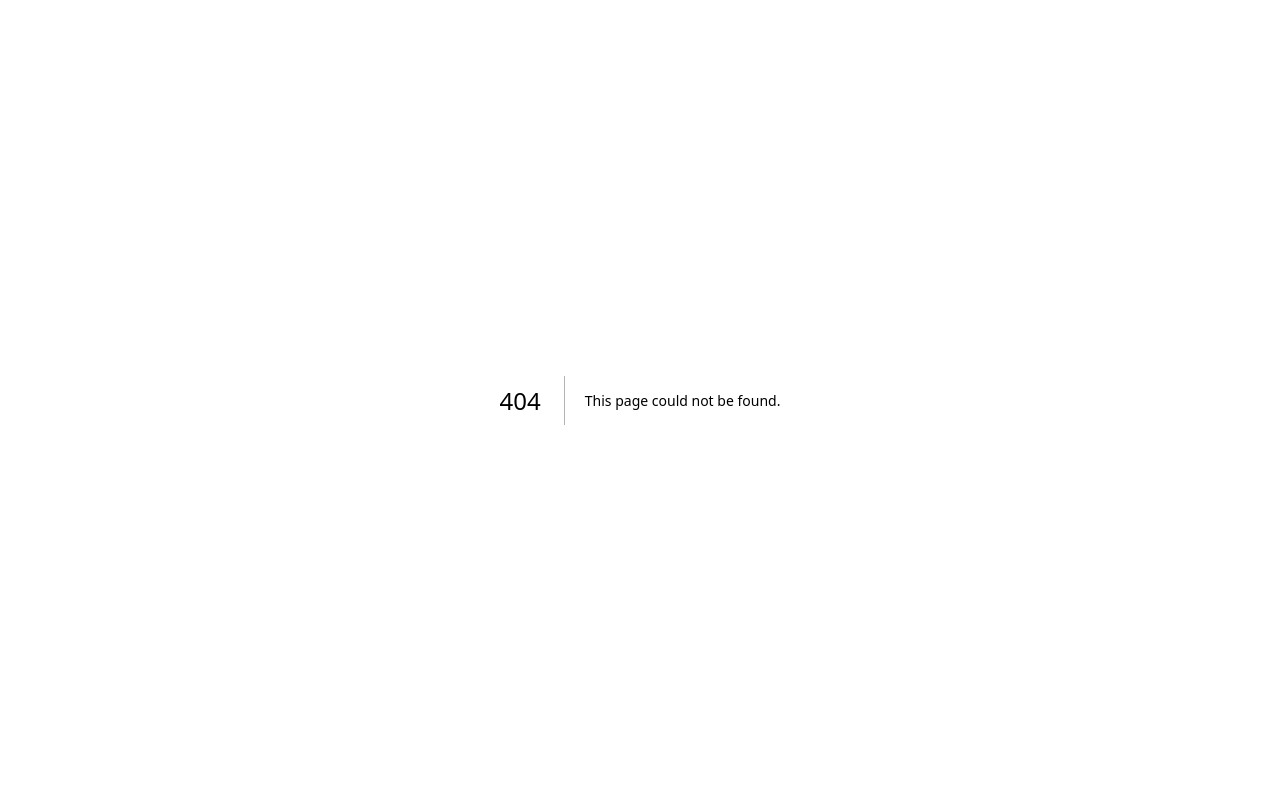
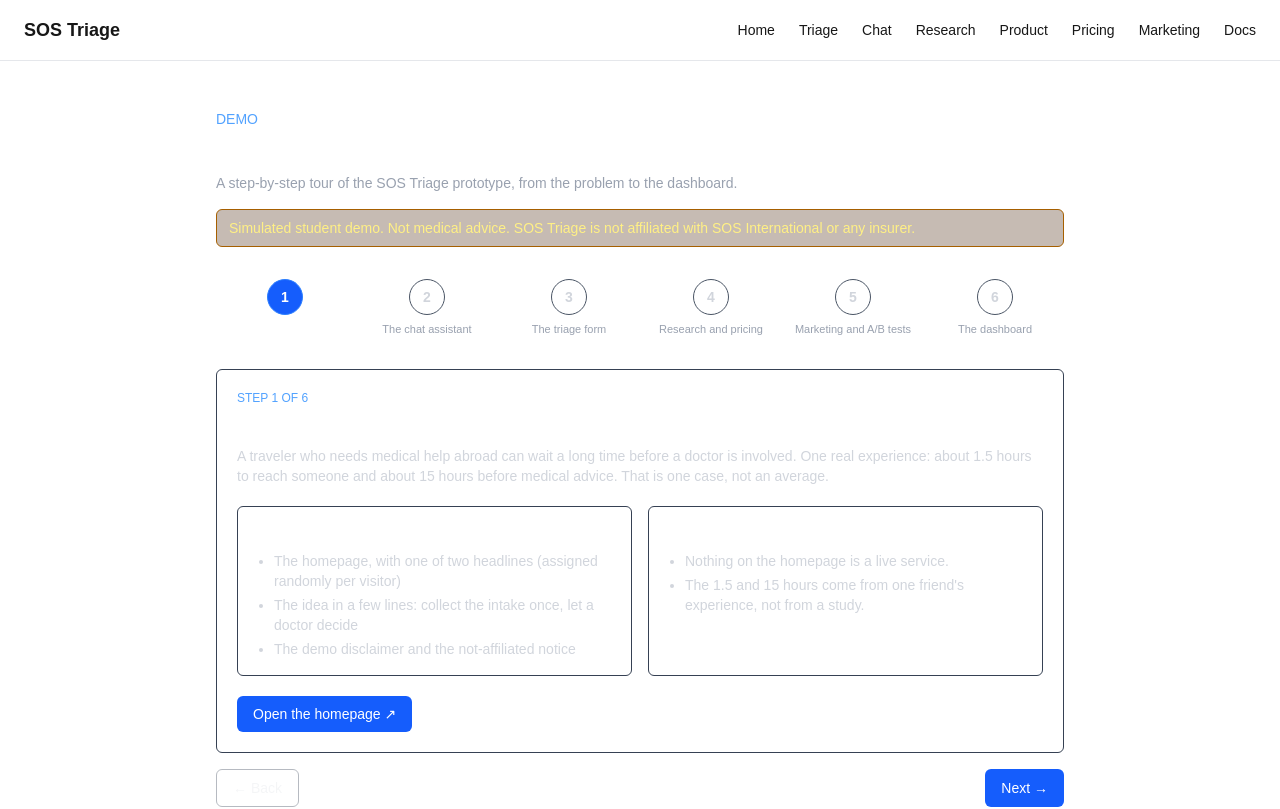
Before and after one commit to oninorl/sostriageapp, a Next.js app: page /demo in a window 1280 px wide. Before the commit this address had no page. Shown: the top 809 px of the page. Built offline with nearby package versions, Linux system fonts and the light colour scheme.

Commit message:
Add /demo guided walkthrough with six steps

```diff
--- /dev/null
+++ b/app/demo/Walkthrough.tsx
@@ -0,0 +1,104 @@
+"use client";
+import { useState } from "react";
+import { steps } from "./steps";
+
+export default function Walkthrough() {
+  const [index, setIndex] = useState(0);
+  const step = steps[index];
+  const isFirst = index === 0;
+  const isLast = index === steps.length - 1;
+
+  return (
+    <section className="mb-16">
+      <ol className="grid grid-cols-6 gap-1 mb-8">
+        {steps.map((s, i) => (
+          <li key={s.id}>
+            <button
+              type="button"
+              onClick={() => setIndex(i)}
+              aria-current={i === index ? "step" : undefined}
+              className="w-full flex flex-col items-center gap-2 text-center"
+            >
+              <span
+                className={`w-9 h-9 rounded-full flex items-center justify-center text-sm font-semibold border ${
+                  i === index
+                    ? "bg-blue-600 border-blue-500 text-white"
+                    : "border-gray-600 text-gray-300 hover:border-gray-400"
+                }`}
+              >
+                {s.id}
+              </span>
+              <span
+                className={`text-[11px] leading-tight ${
+                  i === index ? "text-white" : "text-gray-400"
+                }`}
+              >
+                {s.short}
+              </span>
+            </button>
+          </li>
+        ))}
+      </ol>
+
+      <div className="border border-gray-700 rounded-md p-5">
+        <p className="text-xs text-blue-400 mb-1">
+          STEP {step.id} OF {steps.length}
+        </p>
+        <h2 className="text-xl font-bold text-white mb-2">{step.title}</h2>
+        <p className="text-sm text-gray-300 mb-5">{step.description}</p>
+
+        <div className="grid gap-4 md:grid-cols-2">
+          <div className="border border-gray-700 rounded-md p-4">
+            <h3 className="text-sm font-semibold text-white mb-2">What you will see</h3>
+            <ul className="list-disc pl-5 space-y-1 text-sm text-gray-300">
+              {step.see.map((item) => (
+                <li key={item}>{item}</li>
+              ))}
+            </ul>
+          </div>
+          <div className="border border-gray-700 rounded-md p-4">
+            <h3 className="text-sm font-semibold text-white mb-2">What is simulated</h3>
+            <ul className="list-disc pl-5 space-y-1 text-sm text-gray-300">
+              {step.simulated.map((item) => (
+                <li key={item}>{item}</li>
+              ))}
+            </ul>
+          </div>
+        </div>
+
+        <div className="mt-5 flex flex-wrap gap-3">
+          {step.links.map((link) => (
+            <a
+              key={link.href + link.label}
+              href={link.href}
+              target="_blank"
+              rel="noopener noreferrer"
+              className="bg-blue-600 text-white px-4 py-2 rounded-md text-sm"
+            >
+              {link.label} ↗
+            </a>
+          ))}
+        </div>
+      </div>
+
+      <div className="mt-4 flex justify-between">
+        <button
+          type="button"
+          onClick={() => setIndex(index - 1)}
+          disabled={isFirst}
+          className="border border-gray-600 text-gray-200 px-4 py-2 rounded-md text-sm hover:border-blue-500 disabled:opacity-40"
+        >
+          ← Back
+        </button>
+        <button
+          type="button"
+          onClick={() => setIndex(index + 1)}
+          disabled={isLast}
+          className="bg-blue-600 text-white px-4 py-2 rounded-md text-sm disabled:opacity-40"
+        >
+          Next →
+        </button>
+      </div>
+    </section>
+  );
+}
--- /dev/null
+++ b/app/demo/page.tsx
@@ -0,0 +1,25 @@
+import Navbar from "../components/Navbar";
+import Footer from "../components/Footer";
+import Walkthrough from "./Walkthrough";
+
+export default function DemoPage() {
+  return (
+    <div className="flex flex-col min-h-screen">
+      <Navbar />
+      <main className="flex-1 px-6 py-12 max-w-4xl mx-auto w-full text-gray-100">
+        <p className="text-sm text-blue-400 mb-1">DEMO</p>
+        <h1 className="text-2xl font-bold mb-2 text-white">Guided Demo</h1>
+        <p className="text-sm text-gray-400 mb-4">
+          A step-by-step tour of the SOS Triage prototype, from the problem to the dashboard.
+        </p>
+        <p className="border border-yellow-700 bg-yellow-950/30 text-yellow-200 text-sm rounded-md px-3 py-2 mb-8">
+          Simulated student demo. Not medical advice. SOS Triage is not affiliated with SOS
+          International or any insurer.
+        </p>
+
+        <Walkthrough />
+      </main>
+      <Footer />
+    </div>
+  );
+}
--- /dev/null
+++ b/app/demo/steps.ts
@@ -0,0 +1,124 @@
+export type DemoLink = { href: string; label: string };
+
+export type DemoStep = {
+  id: number;
+  short: string;
+  title: string;
+  description: string;
+  see: string[];
+  simulated: string[];
+  links: DemoLink[];
+};
+
+export const steps: DemoStep[] = [
+  {
+    id: 1,
+    short: "The problem",
+    title: "The problem",
+    description:
+      "A traveler who needs medical help abroad can wait a long time before a doctor is involved. One real experience: about 1.5 hours to reach someone and about 15 hours before medical advice. That is one case, not an average.",
+    see: [
+      "The homepage, with one of two headlines (assigned randomly per visitor)",
+      "The idea in a few lines: collect the intake once, let a doctor decide",
+      "The demo disclaimer and the not-affiliated notice",
+    ],
+    simulated: [
+      "Nothing on the homepage is a live service.",
+      "The 1.5 and 15 hours come from one friend's experience, not from a study.",
+    ],
+    links: [{ href: "/", label: "Open the homepage" }],
+  },
+  {
+    id: 2,
+    short: "The chat assistant",
+    title: "The chat assistant",
+    description:
+      "A guided chat asks three questions, suggests an urgency level, and stops for emergencies. A doctor, not the assistant, makes every medical decision.",
+    see: [
+      "Three questions: the main problem, how long it has lasted, and how severe it is",
+      "An urgency label (low, moderate, or high) with a generic next step",
+      "A notice when a case would be flagged for human review",
+      "An emergency card for phrases such as \"I can't breathe\"",
+      "Thumbs up or down at the end",
+    ],
+    simulated: [
+      "No language model: the questions are fixed and the answers follow keyword rules.",
+      "The human review is simulated. No doctor reviews anything.",
+      "The rules are not clinically validated and miss some wordings.",
+      "The text you type is never saved.",
+    ],
+    links: [{ href: "/chat", label: "Open the chat" }],
+  },
+  {
+    id: 3,
+    short: "The triage form",
+    title: "The triage form",
+    description: "The first version of the idea: one short form instead of a conversation.",
+    see: [
+      "A form with symptoms, duration, and a pain level",
+      "A result card in green, orange, or red",
+      "A save button and a list of saved results that shows only the urgency level, duration, and pain level",
+    ],
+    simulated: [
+      "Keyword rules and a pain-level threshold, not a medical model.",
+      "The same emergency rules as the chat apply.",
+      "The text you type is shown only to you and is never saved.",
+    ],
+    links: [{ href: "/core", label: "Open the triage form" }],
+  },
+  {
+    id: 4,
+    short: "Research and pricing",
+    title: "Research and pricing",
+    description: "Why the idea might be worth building, and what insurers could pay for it.",
+    see: [
+      "Research: global examples, a searchable table of eight competitors and substitutes, a Mexico section, and a risk map",
+      "Pricing: three tiers, a revenue calculator with a monthly and annual view, an assumptions table, and saved scenarios",
+    ],
+    simulated: [
+      "The research is a desk review of eight providers, not a market study.",
+      "Prices and the intake rate are illustrative assumptions, not measured data.",
+      "No insurer has been approached.",
+    ],
+    links: [
+      { href: "/research", label: "Open the research page" },
+      { href: "/pricing", label: "Open the pricing page" },
+    ],
+  },
+  {
+    id: 5,
+    short: "Marketing and A/B tests",
+    title: "Marketing and A/B tests",
+    description:
+      "How the product would be explained to insurers, and a first test of two headlines and two button texts on the homepage.",
+    see: [
+      "A brand system, a fictional persona, 10 LinkedIn drafts, 3 video scripts, and a 14-day calendar, with copy, export, and save buttons",
+      "A results panel with views, clicks, and click rates for both A/B tests",
+    ],
+    simulated: [
+      "Nothing has been published or scheduled.",
+      "The persona is a fictional composite, not a real person.",
+      "The A/B results come from small samples: read them as an indication, not as proof.",
+    ],
+    links: [
+      { href: "/marketing", label: "Open the marketing page" },
+      { href: "/", label: "Open the homepage" },
+    ],
+  },
+  {
+    id: 6,
+    short: "The dashboard",
+    title: "The dashboard",
+    description: "What has been recorded across all modules, and how the testing went.",
+    see: [
+      "Counts for triage intakes, chat conversations, ratings, research notes, pricing scenarios, marketing assets, and A/B sessions",
+      "A bar with the results of the chat conversations",
+      "The latest chat records and the testing summary with the external users",
+    ],
+    simulated: [
+      "The rows are real records in the database, but they include test data from development and from testers.",
+      "The page shows counts and structured fields only, never typed text or comments.",
+    ],
+    links: [{ href: "/dashboard", label: "Open the dashboard" }],
+  },
+];
```
